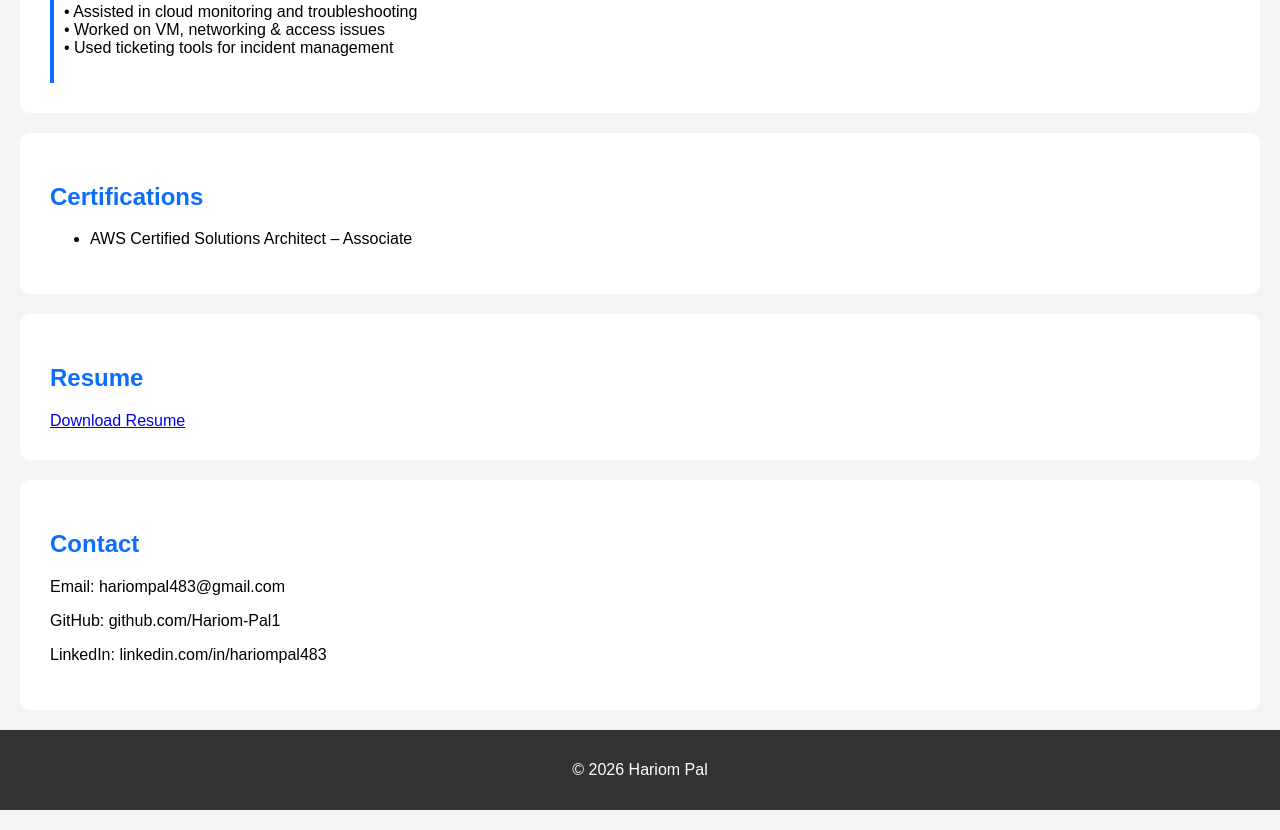
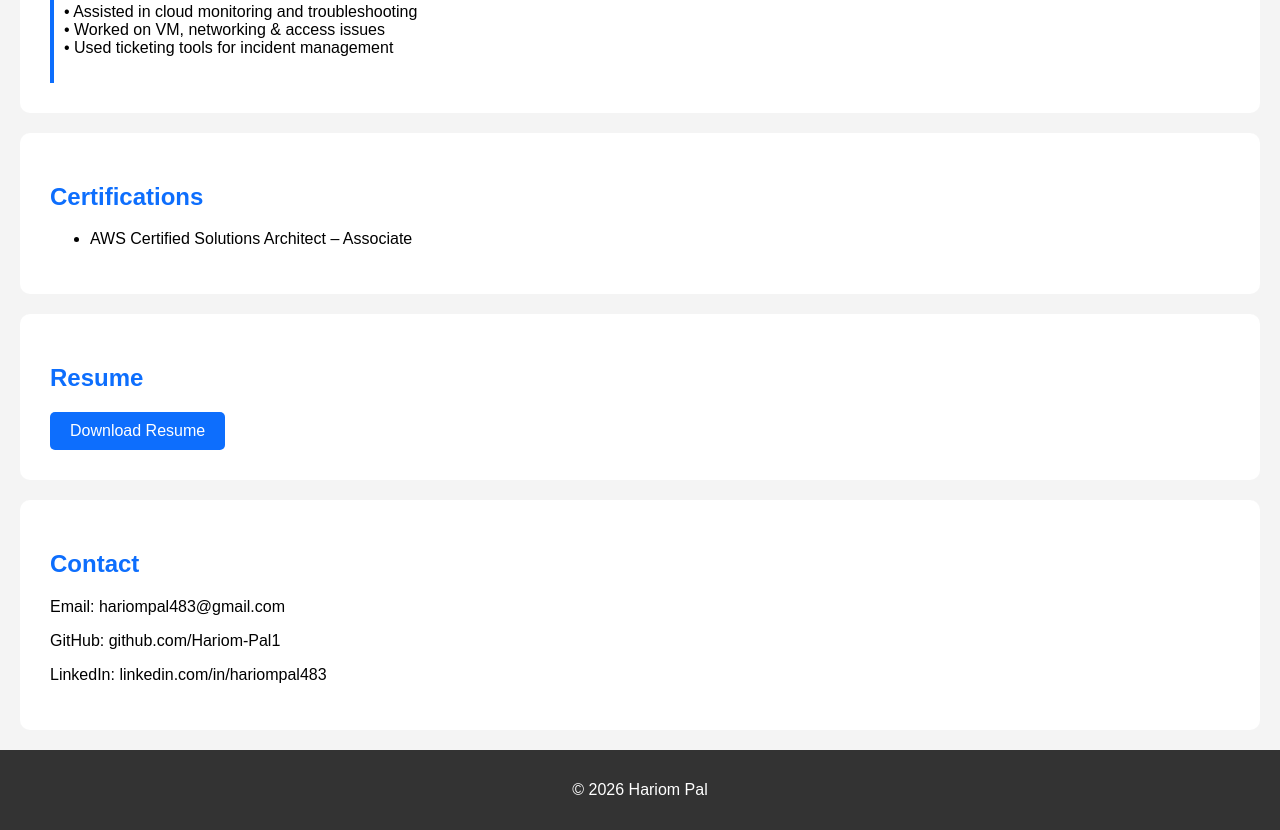
Before and after one commit to Hariom-Pal1/hariom-portfolio, a plain HTML site: page index.html in a window 1280 px wide. Shown: the part 1461-2291 px from the top of the page. Drawn offline with Linux system fonts and the light colour scheme.

Commit message:
Update style.css

```diff
--- a/style.css
+++ b/style.css
@@ -47,3 +47,11 @@ footer {
     background: #333;
     color: white;
 }
+.btn {
+    display: inline-block;
+    padding: 10px 20px;
+    background: #0d6efd;
+    color: white;
+    text-decoration: none;
+    border-radius: 5px;
+}
```
